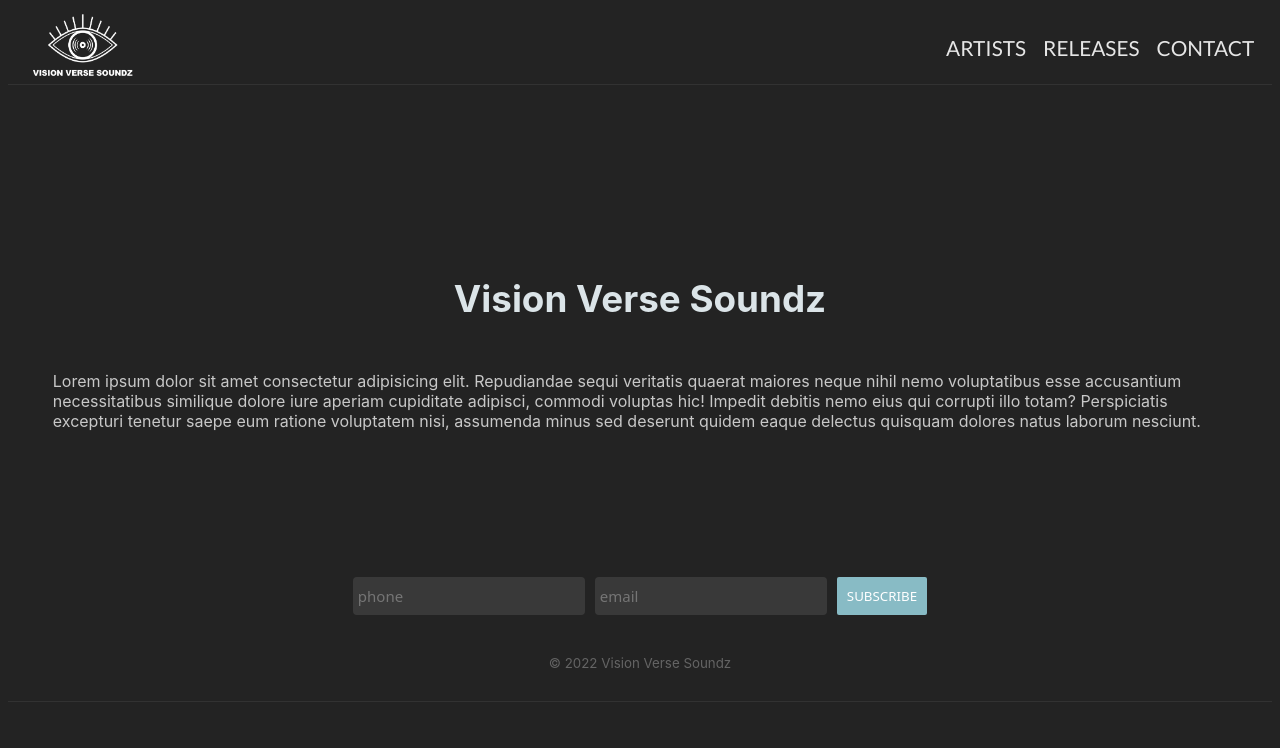
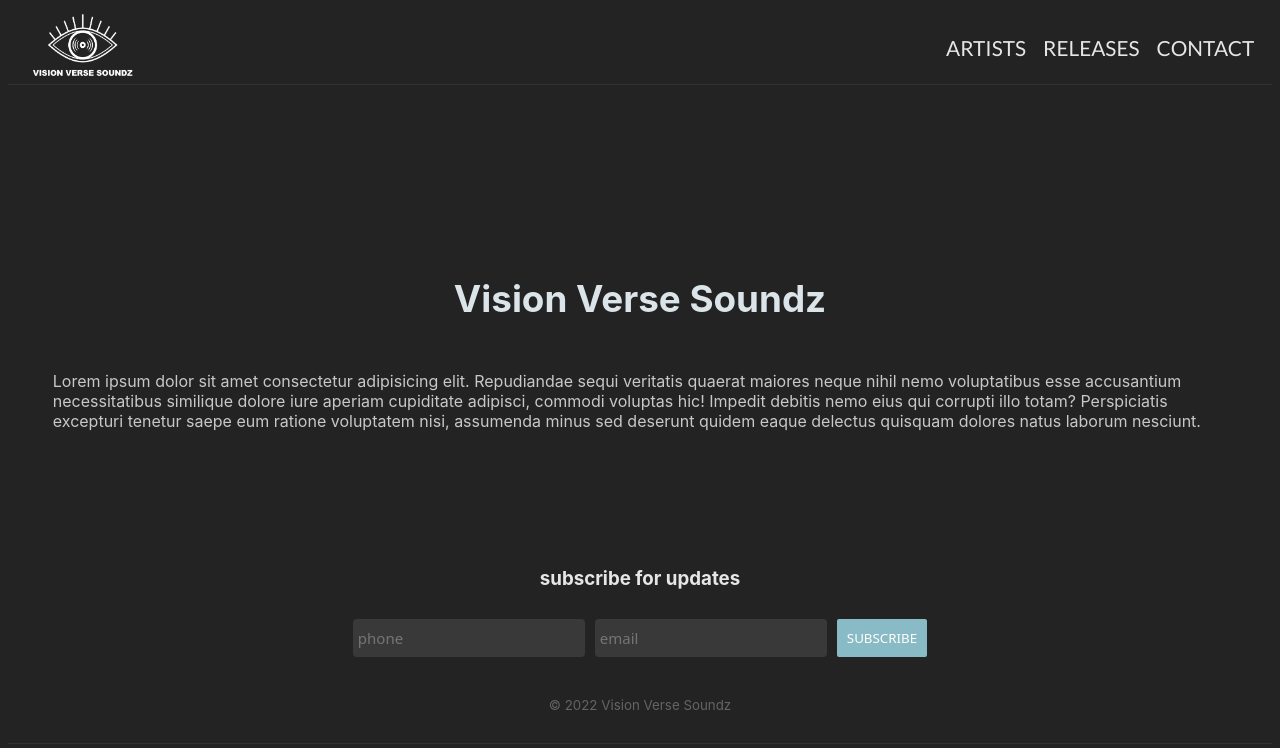
Before and after one commit to jasoncassella/vision-verse-soundz, a Next.js app: page / in a window 1280 px wide. Shown: the top 748 px of the page. Built offline with nearby package versions, Linux system fonts and the light colour scheme.

Commit message:
i should say something here

```diff
--- a/components/Footer.js
+++ b/components/Footer.js
@@ -3,6 +3,7 @@ const Footer = () => {
 	const year = d.getFullYear();
 	return (
 		<footer>
+			<h3>subscribe for updates</h3>
 			<form
 				action='https://getform.io/f/aae45edf-47a7-4f08-bd02-d86520a69b92'
 				method='POST'>
--- a/styles/globals.css
+++ b/styles/globals.css
@@ -133,6 +133,10 @@ footer {
   margin-top: 40px;
 }
 
+footer h3 {
+  text-align: center;
+}
+
 form .container {
   padding: 10px 10px;
   display: flex;
```
